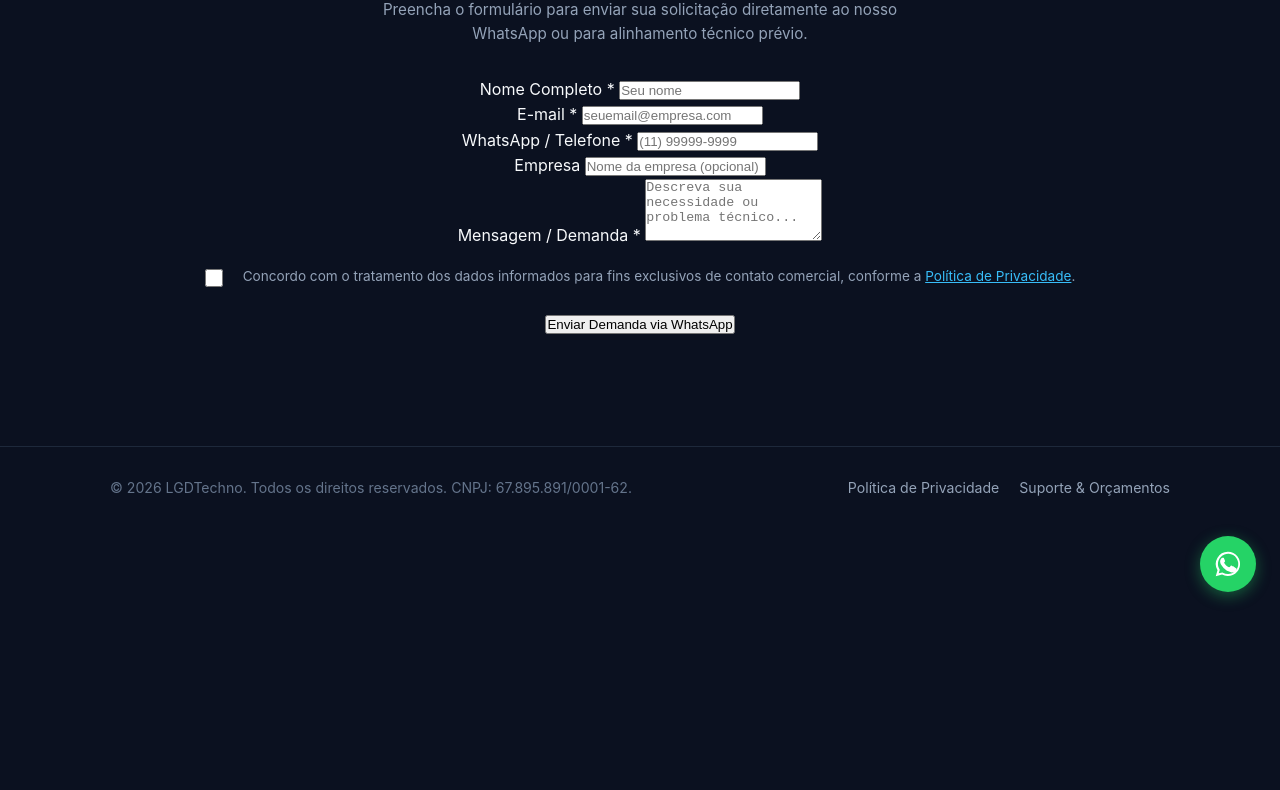
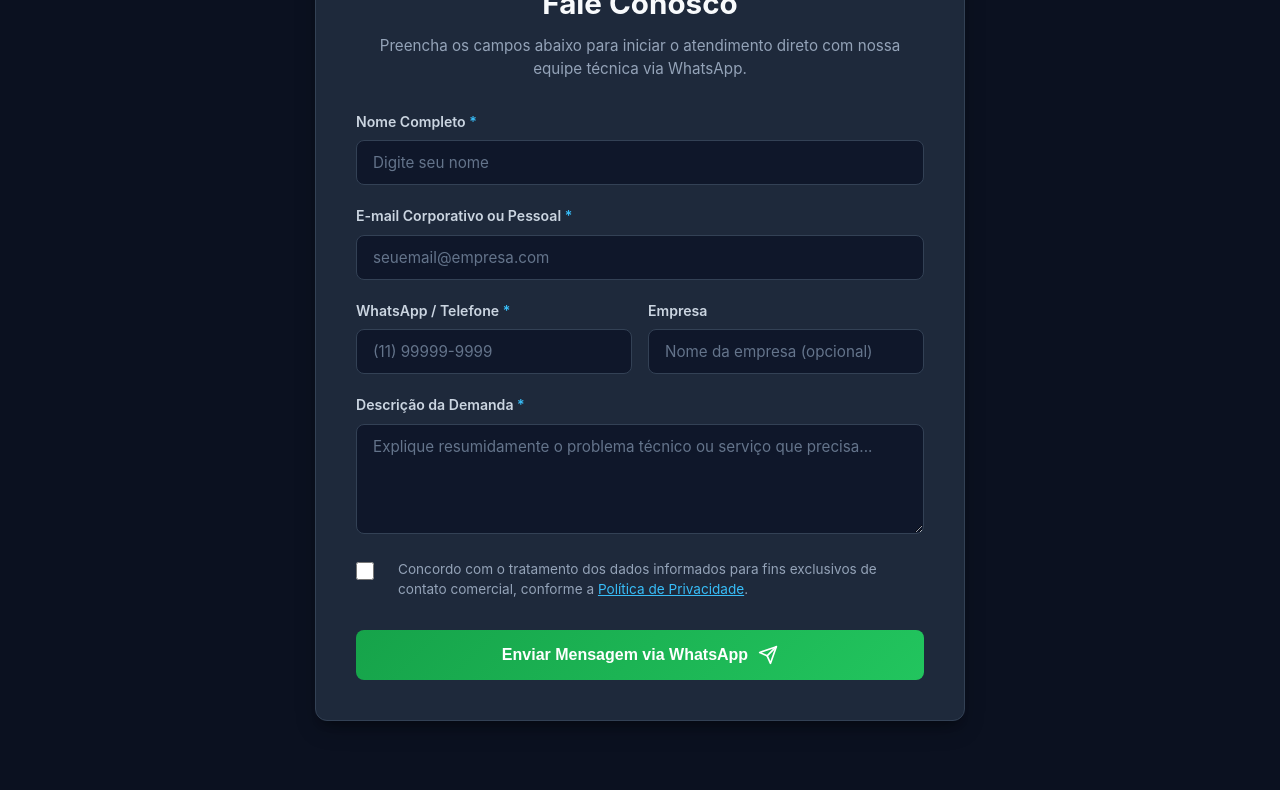
Before and after one commit to LucasGDornellas/lgdtechno, a plain HTML site: page contato.html in a window 1280 px wide. Shown: the part 184-974 px from the top of the page. Before the commit the page ends 800 px from the top, so only its background shows below. Drawn offline with Linux system fonts and the light colour scheme.

Commit message:
Moderniza o design visual do formulario de contato

```diff
--- a/contato.html
+++ b/contato.html
@@ -3,61 +3,55 @@
 <head>
   <meta charset="UTF-8">
   <meta name="viewport" content="width=device-width, initial-scale=1.0">
-  <title>Contato e Orçamento | LGDTechno</title>
-  <link rel="stylesheet" href="style.css">
-  <meta name="description" content="Suporte em TI, manutenção técnica e contratos mensais para empresas e home office em São Paulo.">
-<meta property="og:title" content="LGDTechno | Soluções em Tecnologia e Suporte Técnico">
-<meta property="og:description" content="Atendimento presencial e remoto especializado em São Paulo. Estabilidade operacional e infraestrutura de TI.">
-<meta property="og:type" content="website">
-<meta property="og:url" content="https://lgdtechno.vercel.app/">
-<meta charset="UTF-8">
-  <meta name="viewport" content="width=device-width, initial-scale=1.0">
-  <title>LGDTechno | Soluções em Tecnologia</title>
+  <title>Contato & Suporte | LGDTechno</title>
 
-  <link rel="icon" type="image/x-icon" href="favicon.ico.png">
-  <link rel="icon" type="image/png" href="favicon.png.png">
-
+  <link rel="icon" type="image/x-icon" href="favicon.ico">
+  <link rel="icon" type="image/png" href="favicon.png">
   <link rel="stylesheet" href="style.css">
 </head>
 <body>
 
+  <!-- CABEÇALHO -->
   <header class="cabecalho">
     <div class="container nav-box">
       <a href="index.html" class="logo">
-        <img src="favicon.png.png" alt="Logo LGDTechno" class="logo-icone">
+        <img src="favicon.png" alt="Logo LGDTechno" class="logo-icone">
         <span>LGD <span class="destaque-logo">Techno</span></span>
       </a>
 
       <nav>
         <ul class="menu">
-          <li><a href="index.html" >Início</a></li>
+          <li><a href="index.html">Início</a></li>
           <li><a href="planos.html">Planos</a></li>
           <li><a href="sobre.html">Quem Somos</a></li>
-          <li><a href="privacidade.html">Privacidade</a></li>
-          <li><a href="contato.html" class="active">Contato</a></li>
+          <li><a href="contato.html">Contato</a></li>
         </ul>
       </nav>
     </div>
   </header>
 
-  <div class="container">
-    <section class="contato-form-section">
-      <h2>Solicite um Orçamento</h2>
-      <p class="form-subtitulo">Preencha o formulário para enviar sua solicitação diretamente ao nosso WhatsApp ou para alinhamento técnico prévio.</p>
+  <!-- ⬇️ COLE O BLOCO AQUI (CONTEÚDO PRINCIPAL) ⬇️ -->
+  <main class="container pagina-contato">
+    <div class="formulario-card">
+      <div class="formulario-cabecalho">
+        <h2>Fale Conosco</h2>
+        <p>Preencha os campos abaixo para iniciar o atendimento direto com nossa equipe técnica via WhatsApp.</p>
+      </div>
 
       <form id="formContato" class="formulario-contato">
         <div class="campo-grupo">
-    <label for="nome">Nome Completo *</label>
-    <input type="text" id="nome" placeholder="Seu nome" required>
+          <label for="nome">Nome Completo <span class="obrigatorio">*</span></label>
+          <input type="text" id="nome" placeholder="Digite seu nome" required>
         </div>
 
         <div class="campo-grupo">
-    <label for="email">E-mail *</label>
+          <label for="email">E-mail Corporativo ou Pessoal <span class="obrigatorio">*</span></label>
           <input type="email" id="email" placeholder="seuemail@empresa.com" required>
         </div>
 
+        <div class="campo-duplo">
           <div class="campo-grupo">
-    <label for="telefone">WhatsApp / Telefone *</label>
+            <label for="telefone">WhatsApp / Telefone <span class="obrigatorio">*</span></label>
             <input type="tel" id="telefone" placeholder="(11) 99999-9999" required>
           </div>
 
@@ -65,13 +59,14 @@
             <label for="empresa">Empresa</label>
             <input type="text" id="empresa" placeholder="Nome da empresa (opcional)">
           </div>
+        </div>
 
         <div class="campo-grupo">
-    <label for="mensagem">Mensagem / Demanda *</label>
-    <textarea id="mensagem" rows="4" placeholder="Descreva sua necessidade ou problema técnico..." required></textarea>
+          <label for="mensagem">Descrição da Demanda <span class="obrigatorio">*</span></label>
+          <textarea id="mensagem" rows="4" placeholder="Explique resumidamente o problema técnico ou serviço que precisa..." required></textarea>
         </div>
 
-  <!-- CHECKBOX LGPD -->
+        <!-- CONSENTIMENTO LGPD -->
         <div class="campo-lgpd">
           <label class="checkbox-container">
             <input type="checkbox" id="consentimento_lgpd" required>
@@ -82,12 +77,19 @@
           </label>
         </div>
 
-  <button type="submit" class="btn-enviar">Enviar Demanda via WhatsApp</button>
+        <button type="submit" class="btn-enviar-whats">
+          <span>Enviar Mensagem via WhatsApp</span>
+          <svg xmlns="http://www.w3.org/2000/svg" width="20" height="20" viewBox="0 0 24 24" fill="none" stroke="currentColor" stroke-width="2" stroke-linecap="round" stroke-linejoin="round">
+            <line x1="22" y1="2" x2="11" y2="13"></line>
+            <polygon points="22 2 15 22 11 13 2 9 22 2"></polygon>
+          </svg>
+        </button>
       </form>
-</section>
     </div>
+  </main>
+  <!-- ⬆️ FIM DO BLOCO PRINCIPAL ⬆️ -->
 
- <!-- RODAPÉ UNIFICADO E CONFORME LGPD -->
+  <!-- RODAPÉ -->
   <footer class="rodape">
     <div class="container rodape-conteudo">
       <p>© 2026 LGDTechno. Todos os direitos reservados. CNPJ: 67.895.891/0001-62.</p>
@@ -98,41 +100,30 @@
     </div>
   </footer>
 
-  <script src="script.js"></script>
-
-<a href="https://wa.link/bamt0f" target="_blank" class="whatsapp-float" aria-label="Fale conosco pelo WhatsApp">
-  <svg viewBox="0 0 32 32" width="28" height="28" fill="currentColor">
-    <path d="M16 2a13.9 13.9 0 0 0-12 21L2 30l7.2-1.9A13.9 13.9 0 1 0 16 2zm0 25.5a11.5 11.5 0 0 1-5.9-1.6l-.4-.3-4.3 1.1 1.2-4.2-.3-.4a11.6 11.6 0 1 1 9.4 5.4zm6.4-8.6c-.3-.2-2-.1-2.3-1.1-.3-.2-.6-.3-.9.1s-1.1 1.4-1.3 1.6-.5.2-.8.1a10.8 10.8 0 0 1-3.2-2 11.8 11.8 0 0 1-2.2-2.7c-.2-.4 0-.6.1-.8.1-.1.3-.4.5-.6.2-.2.2-.3.3-.5.1-.2 0-.4 0-.5s-.9-2.2-1.2-3c-.3-.8-.7-.7-.9-.7h-.8a1.6 1.6 0 0 0-1.2.6 5 5 0 0 0-1.5 3.7c0 2.2 1.6 4.3 1.8 4.6.2.3 3.1 4.8 7.7 6.7 1.1.4 2 .7 2.7.9 1.1.4 2.1.3 2.9.2.9-.1 2.8-1.1 3.2-2.3.4-1.1.4-2.1.3-2.3-.2-.1-.5-.2-.9-.4z"/>
-  </svg>
-</a>
+  <!-- SCRIPT DO WHATSAPP -->
   <script>
     document.getElementById('formContato').addEventListener('submit', function(e) {
-    e.preventDefault(); // Impede o recarregamento da tela
+      e.preventDefault();
 
-    // INSIRA AQUI O SEU NÚMERO (com 55 + DDD, apenas números)
       const telefoneDestino = "5511998541672";
 
-    // Captura os dados preenchidos
       const nome = document.getElementById('nome').value.trim();
       const email = document.getElementById('email').value.trim();
       const telefone = document.getElementById('telefone').value.trim();
-    const empresa = document.getElementById('empresa') ? document.getElementById('empresa').value.trim() : "";
+      const empresa = document.getElementById('empresa').value.trim() || "Não informada";
       const mensagem = document.getElementById('mensagem').value.trim();
 
-    // Monta o texto organizado para a conversa
       let texto = `*Novo Contato via Site - LGDTechno*\n\n`;
       texto += `*Nome:* ${nome}\n`;
       texto += `*E-mail:* ${email}\n`;
       texto += `*Telefone:* ${telefone}\n`;
-    if (empresa) {
-      texto += `*Empresa:* ${empresa}\n`;
-    }
-    texto += `\n*Demanda informada:*\n${mensagem}`;
+      texto += `*Empresa:* ${empresa}\n\n`;
+      texto += `*Demanda:*\n${mensagem}`;
 
-    // Gera o link oficial e abre o WhatsApp com os dados preenchidos
-    const url = `https://wa.me/5511998541672?text=Olá,%20gostaria%20de%20entrar%20em%20contato%20com%20a%20LGDTechno.%20Segue%20minha%20mensagem:%0A${encodeURIComponent(texto)}`;
+      const url = `https://wa.me/${telefoneDestino}?text=${encodeURIComponent(texto)}`;
       window.open(url, '_blank');
     });
   </script>
+
 </body>
 </html>
--- a/style.css
+++ b/style.css
@@ -1149,3 +1149,165 @@ html, body {
     font-size: 0.88rem;
   }
 }
+/* ===================================================
+   FORMULÁRIO DE CONTATO MODERNO
+   =================================================== */
+.pagina-contato {
+  display: flex;
+  justify-content: center;
+  align-items: center;
+  padding: 50px 20px;
+}
+
+.formulario-card {
+  background-color: #1e293b;
+  border: 1px solid #334155;
+  border-radius: 12px;
+  padding: 40px;
+  width: 100%;
+  max-width: 650px;
+  box-shadow: 0 10px 25px -5px rgba(0, 0, 0, 0.3), 0 8px 10px -6px rgba(0, 0, 0, 0.3);
+}
+
+.formulario-cabecalho {
+  text-align: center;
+  margin-bottom: 30px;
+}
+
+.formulario-cabecalho h2 {
+  font-size: 1.85rem;
+  color: #f8fafc;
+  margin-bottom: 8px;
+}
+
+.formulario-cabecalho p {
+  font-size: 0.95rem;
+  color: #94a3b8;
+  line-height: 1.5;
+}
+
+.formulario-contato {
+  display: flex;
+  flex-direction: column;
+  gap: 20px;
+}
+
+.campo-duplo {
+  display: grid;
+  grid-template-columns: 1fr 1fr;
+  gap: 16px;
+}
+
+.campo-grupo {
+  display: flex;
+  flex-direction: column;
+  gap: 7px;
+  text-align: left;
+}
+
+.campo-grupo label {
+  font-size: 0.88rem;
+  font-weight: 600;
+  color: #cbd5e1;
+}
+
+.obrigatorio {
+  color: #38bdf8;
+}
+
+.campo-grupo input,
+.campo-grupo textarea {
+  background-color: #0f172a;
+  border: 1px solid #334155;
+  border-radius: 8px;
+  padding: 12px 16px;
+  color: #f8fafc;
+  font-size: 0.95rem;
+  font-family: inherit;
+  transition: border-color 0.2s ease, box-shadow 0.2s ease;
+  outline: none;
+}
+
+.campo-grupo input::placeholder,
+.campo-grupo textarea::placeholder {
+  color: #64748b;
+}
+
+.campo-grupo input:focus,
+.campo-grupo textarea:focus {
+  border-color: #38bdf8;
+  box-shadow: 0 0 0 3px rgba(56, 189, 248, 0.15);
+}
+
+.campo-grupo textarea {
+  resize: vertical;
+  min-height: 110px;
+}
+
+/* Checkbox LGPD */
+.campo-lgpd {
+  margin: 5px 0 10px;
+}
+
+.checkbox-container {
+  display: flex;
+  align-items: flex-start;
+  gap: 12px;
+  cursor: pointer;
+  user-select: none;
+}
+
+.checkbox-container input[type="checkbox"] {
+  width: 18px;
+  height: 18px;
+  margin-top: 3px;
+  accent-color: #2563eb;
+  cursor: pointer;
+  flex-shrink: 0;
+}
+
+.texto-lgpd {
+  font-size: 0.85rem;
+  color: #94a3b8;
+  line-height: 1.5;
+}
+
+.texto-lgpd a {
+  color: #38bdf8;
+  text-decoration: underline;
+}
+
+/* Botão de Envio WhatsApp */
+.btn-enviar-whats {
+  background: linear-gradient(135deg, #16a34a, #22c55e);
+  color: #ffffff;
+  border: none;
+  border-radius: 8px;
+  padding: 15px 24px;
+  font-size: 1rem;
+  font-weight: 700;
+  display: flex;
+  align-items: center;
+  justify-content: center;
+  gap: 10px;
+  cursor: pointer;
+  transition: background 0.2s ease, transform 0.2s ease, box-shadow 0.2s ease;
+  width: 100%;
+}
+
+.btn-enviar-whats:hover {
+  background: linear-gradient(135deg, #15803d, #16a34a);
+  transform: translateY(-2px);
+  box-shadow: 0 4px 12px rgba(34, 197, 94, 0.3);
+}
+
+/* Ajuste para telas pequenas */
+@media (max-width: 640px) {
+  .formulario-card {
+    padding: 24px 16px;
+  }
+
+  .campo-duplo {
+    grid-template-columns: 1fr;
+  }
+}
```
Lines whose indentation alone changed are shown as unchanged.
